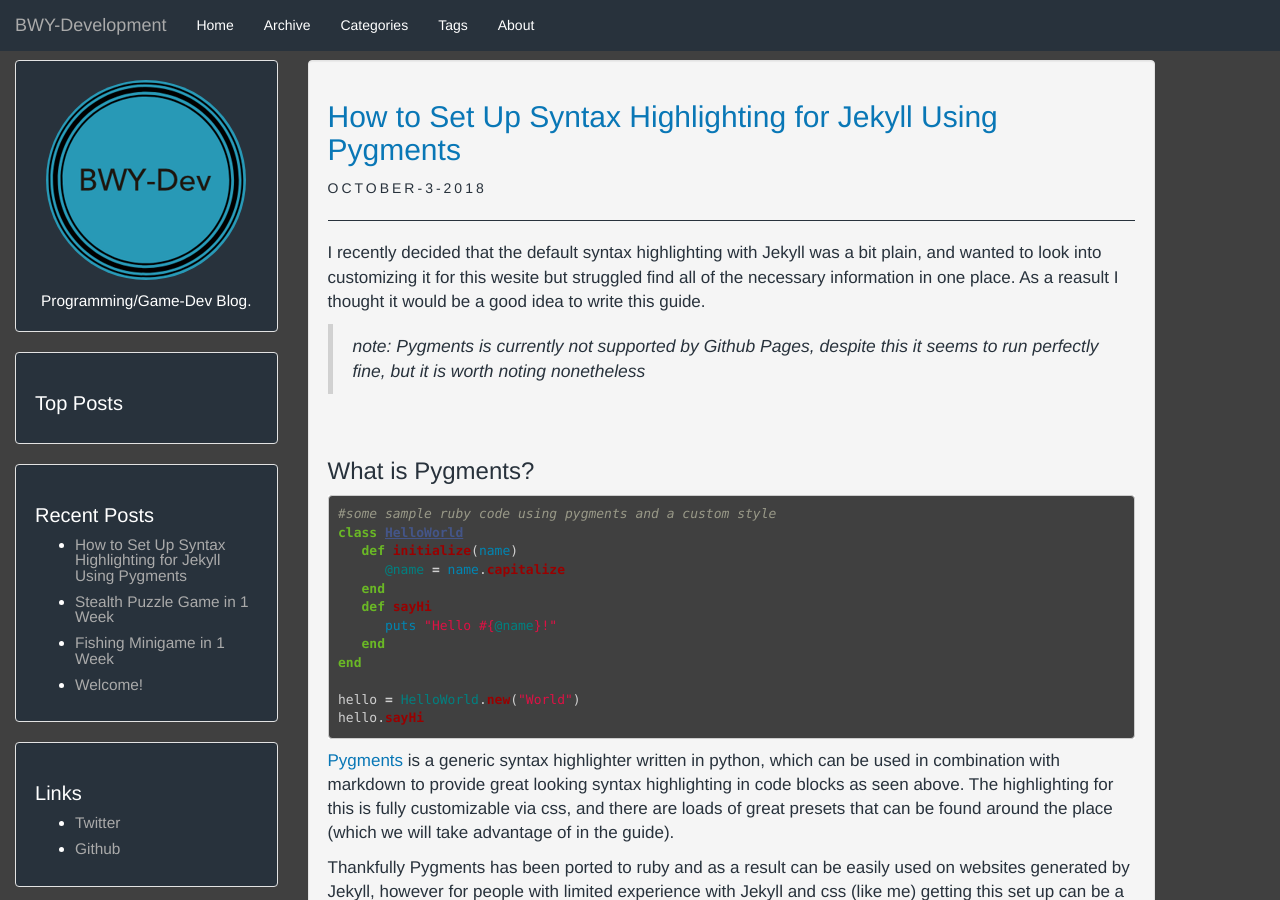
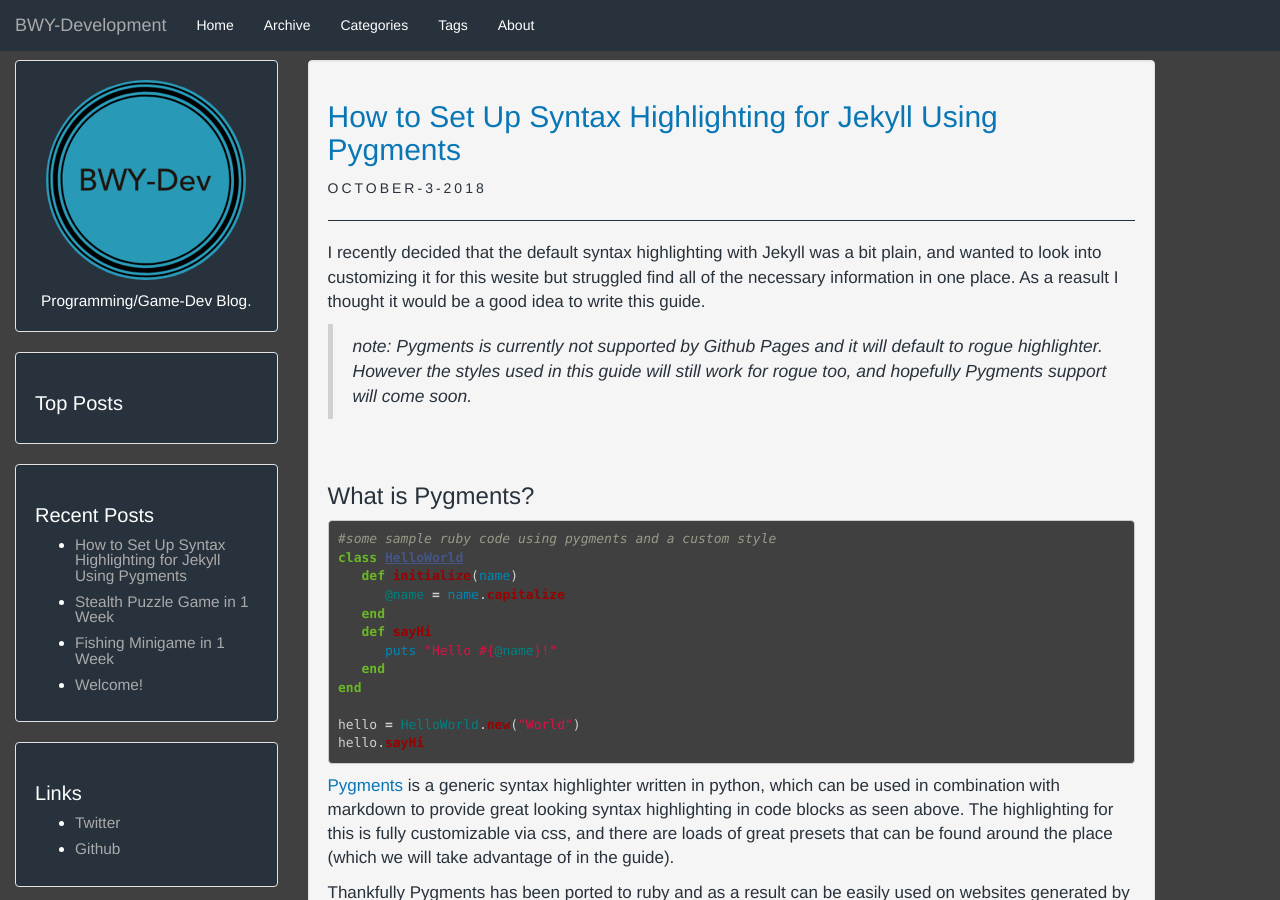
Before and after one commit to bwy-dev/bwy-dev.github.io, a Jekyll site: the page built from _posts/2018-10-03-how-to-set-up-pygments-syntax-highlighting-in-jekyll.markdown, in a window 1280 px wide and 900 px high. Built offline with Jekyll 4.4.1, drawn with Linux system fonts in a browser that asks for light colours; Markdown is read by kramdown in place of the engine named in the settings; comment, search, counter and statistics services are not loaded.

Commit message:
edited post

```diff
--- a/_config.yml
+++ b/_config.yml
@@ -23,7 +23,7 @@
 paginate: 8
 
 markdown: redcarpet
-highlighter: pygments
+highlighter: rouge
 redcarpet:
    extensions: ["no_intra_emphasis", "fenced_code_blocks", "autolink", "strikethrough", "superscript"]
 
--- a/_posts/2018-10-03-how-to-set-up-pygments-syntax-highlighting-in-jekyll.markdown
+++ b/_posts/2018-10-03-how-to-set-up-pygments-syntax-highlighting-in-jekyll.markdown
@@ -9,7 +9,7 @@
 
 I recently decided that the default syntax highlighting with Jekyll was a bit plain, and wanted to look into customizing it for this wesite but struggled find all of the necessary information in one place. As a reasult I thought it would be a good idea to write this guide.
 
-> *note: Pygments is currently not supported by Github Pages, despite this it seems to run perfectly fine, but it is worth noting nonetheless*
+> *note: Pygments is currently not supported by Github Pages and it will default to rogue highlighter. However the styles used in this guide will still work for rogue too, and hopefully Pygments support will come soon.*
 
 &nbsp;
 
```
